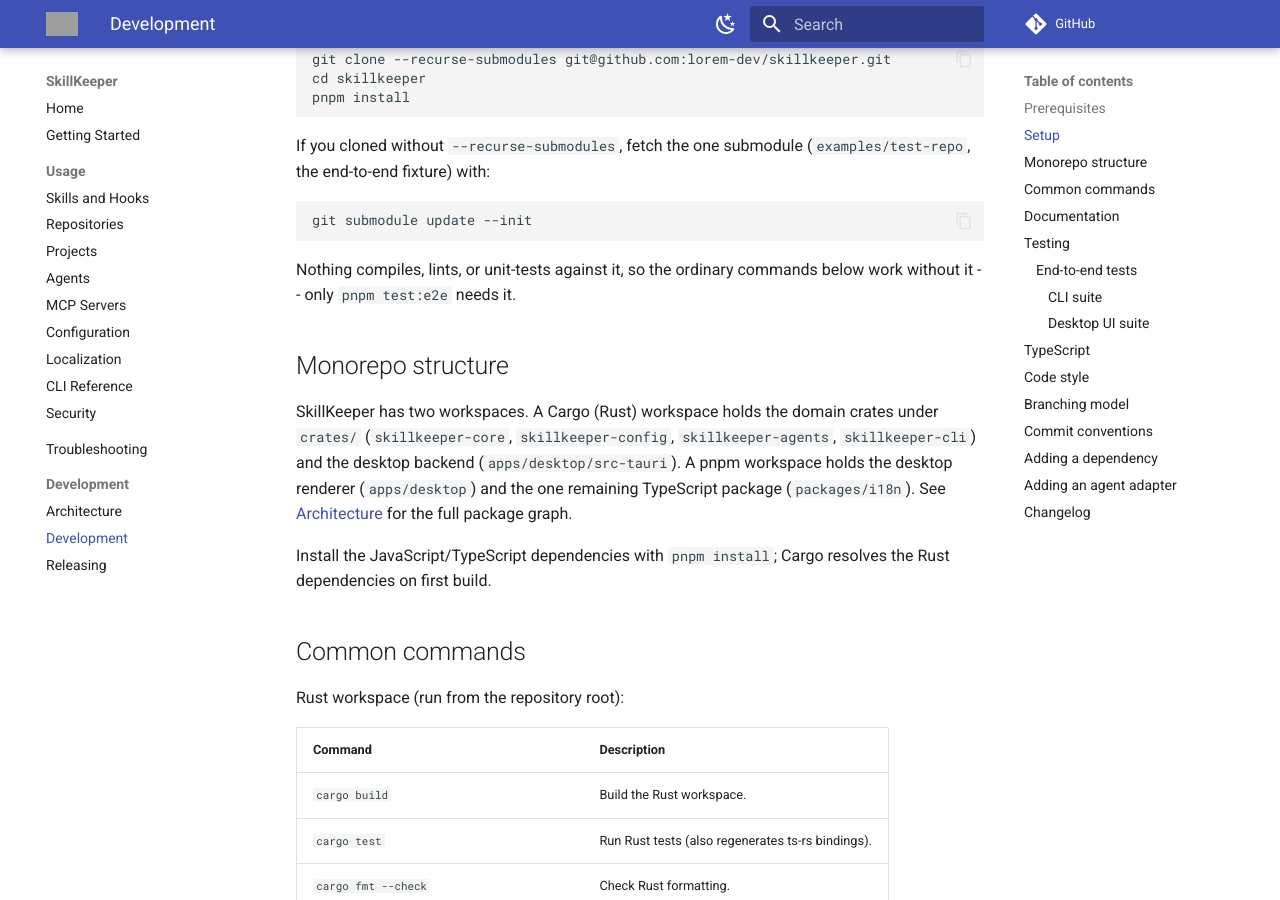
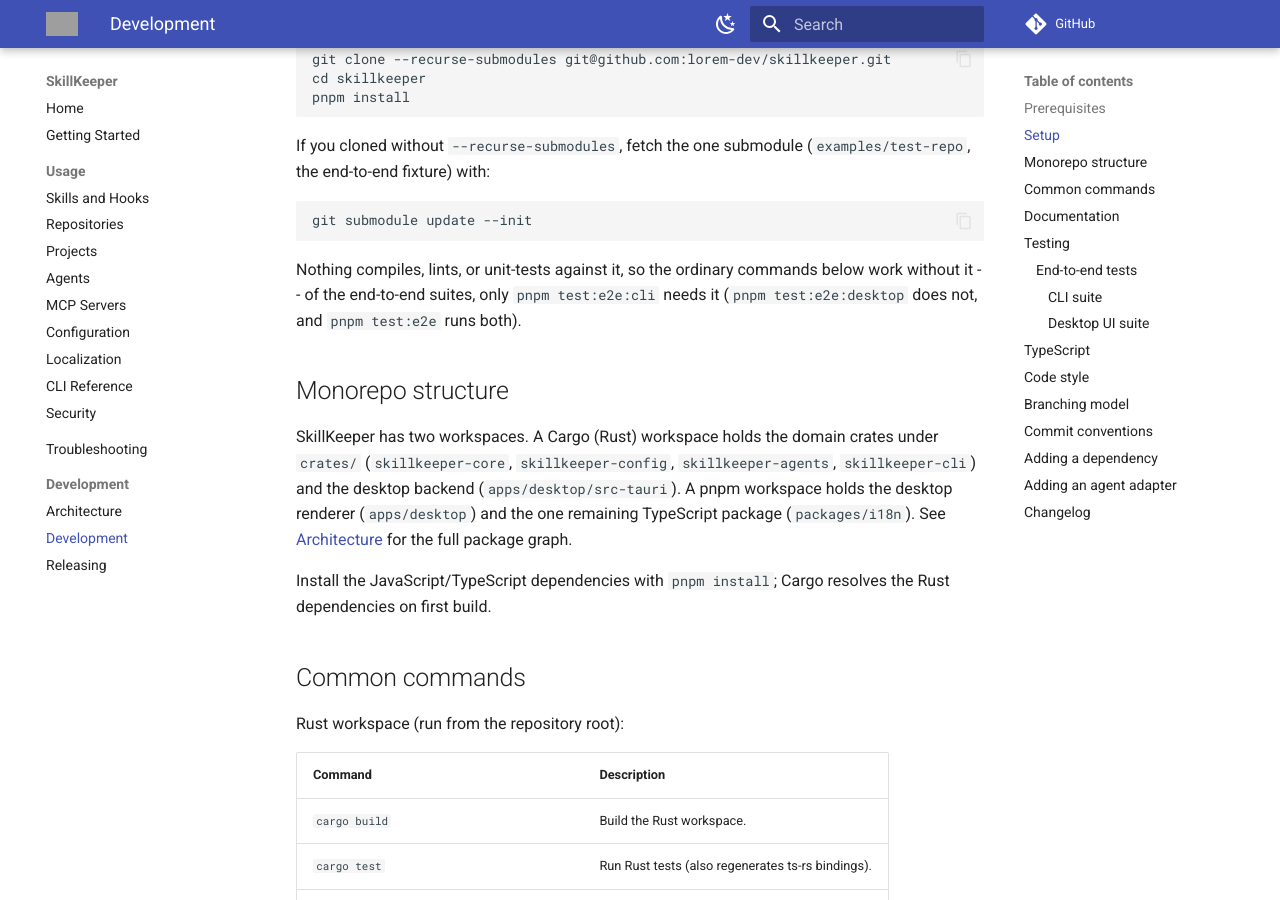
Before and after one commit to lorem-dev/skillkeeper, an MkDocs documentation site: the page built from docs/development/development.md, in a window 1280 px wide and 900 px high, scrolled down 535 px. Built offline with MkDocs 1.6.1 and Material for MkDocs 9.7.7, drawn with Linux system fonts in a browser that asks for light colours; comment, search, counter and statistics services are not loaded; the version menu is left out; grey boxes are pictures that could not be loaded.

Commit message:
docs: name test:e2e:cli as the submodule's actual trigger
Post-split, "only pnpm test:e2e needs it" misleads: test:e2e:desktop
does not touch the fixture submodule at all.

````diff
--- a/docs/development/development.md
+++ b/docs/development/development.md
@@ -30,7 +30,8 @@
 ```
 
 Nothing compiles, lints, or unit-tests against it, so the ordinary commands below
-work without it -- only `pnpm test:e2e` needs it.
+work without it -- of the end-to-end suites, only `pnpm test:e2e:cli` needs it
+(`pnpm test:e2e:desktop` does not, and `pnpm test:e2e` runs both).
 
 ## Monorepo structure
 
````
